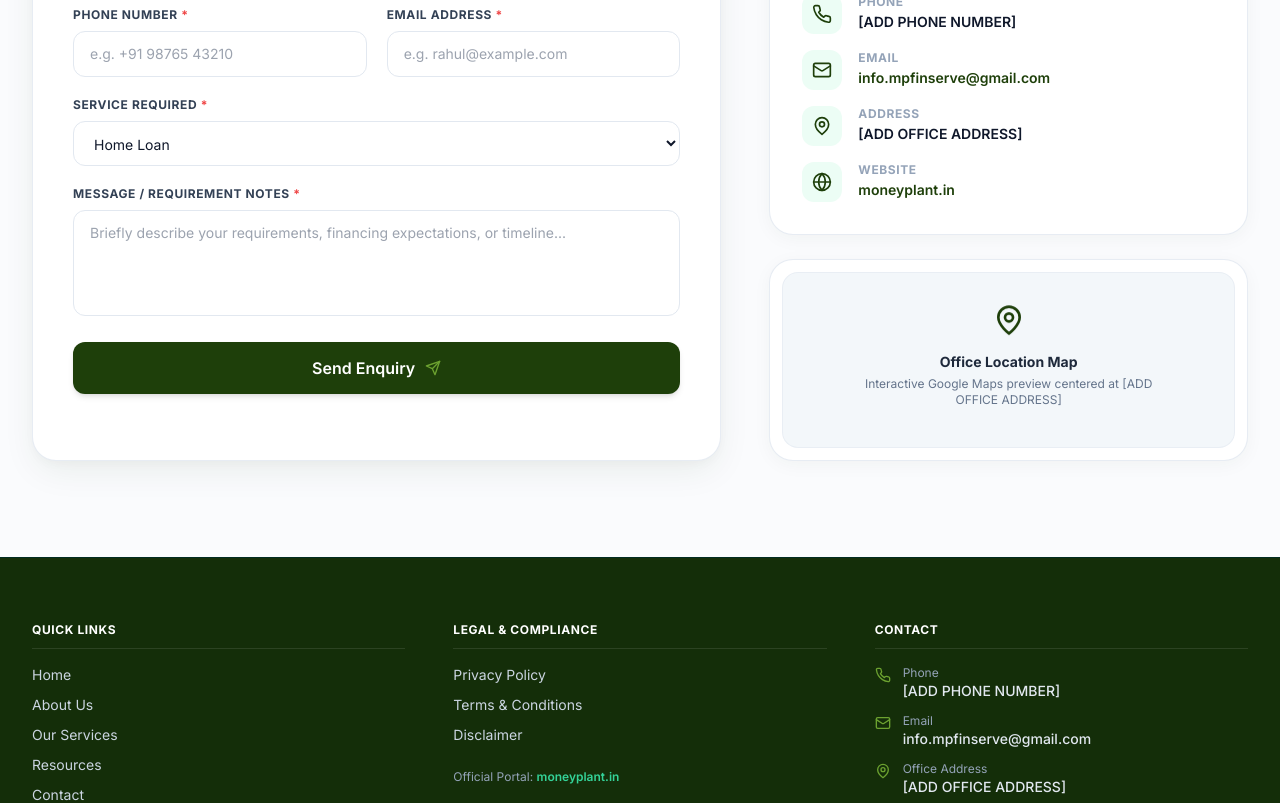
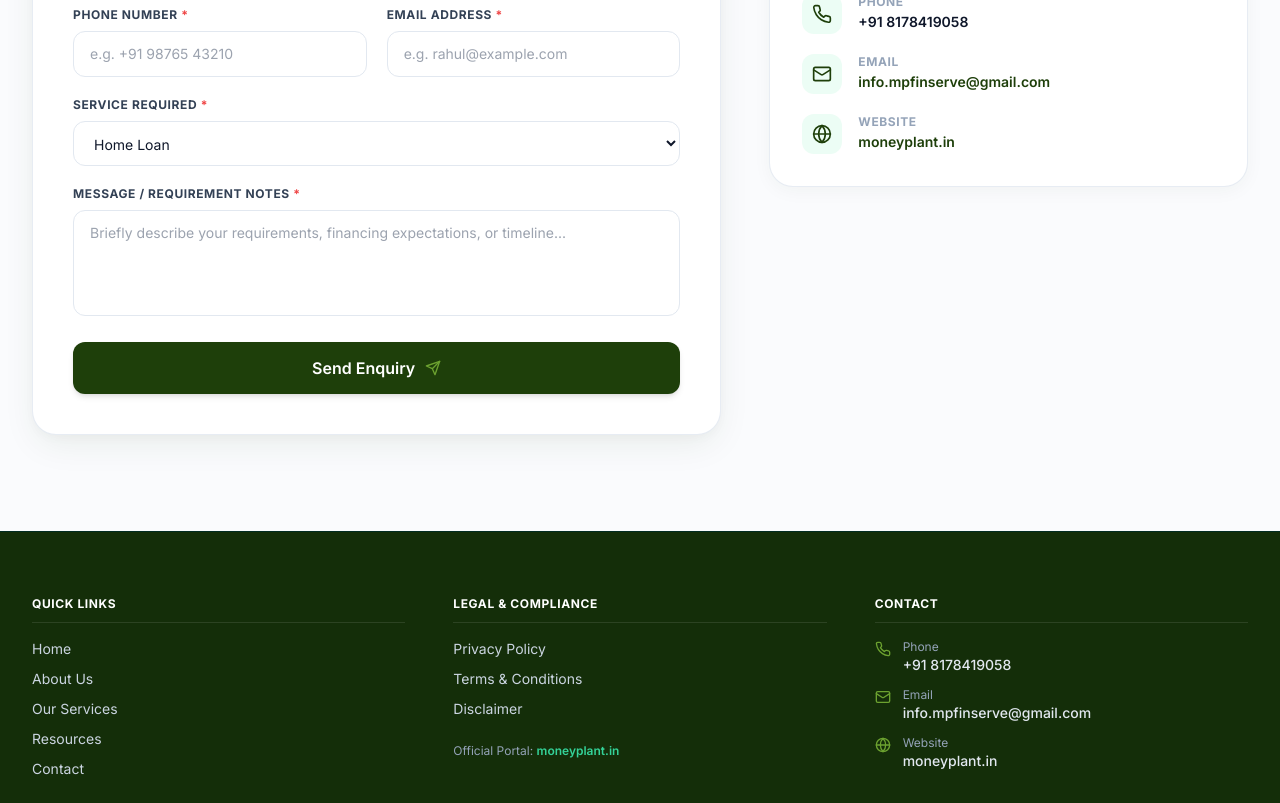
Before and after one commit to shubhgarg1712/moneyplant-website, a React (Vite) app: page / in a window 1280 px wide. Shown: the part 8400-9203 px from the top of the page. Built offline with nearby package versions, Linux system fonts and the light colour scheme.

Commit message:
Update MoneyPlant Contact Information card with phone +91 8178419058, email, website and remove address row

```diff
--- a/src/components/ContactSection.tsx
+++ b/src/components/ContactSection.tsx
@@ -1,5 +1,5 @@
 import React, { useState } from 'react';
-import { Phone, Mail, MapPin, Globe, CheckCircle2, AlertCircle, Loader2, Send } from 'lucide-react';
+import { Phone, Mail, Globe, CheckCircle2, AlertCircle, Loader2, Send } from 'lucide-react';
 
 export const TARGET_EMAIL = "info.mpfinserve@gmail.com";
 
@@ -356,14 +356,19 @@ export const ContactSection: React.FC = () => {
                 </div>
               </div>
 
-              <div className="space-y-4">
+              <div className="space-y-5">
                 <div className="flex items-start gap-4">
                   <div className="w-10 h-10 rounded-xl bg-emerald-50 text-brand-forest flex items-center justify-center shrink-0">
                     <Phone className="w-5 h-5" />
                   </div>
                   <div>
                     <p className="text-xs font-bold text-slate-400 uppercase tracking-wider">Phone</p>
-                    <p className="text-sm font-semibold text-slate-900 mt-0.5">[ADD PHONE NUMBER]</p>
+                    <a
+                      href="tel:+918178419058"
+                      className="text-sm font-semibold text-slate-900 hover:text-brand-forest mt-0.5 block hover:underline"
+                    >
+                      +91 8178419058
+                    </a>
                   </div>
                 </div>
 
@@ -384,37 +389,22 @@ export const ContactSection: React.FC = () => {
 
                 <div className="flex items-start gap-4">
                   <div className="w-10 h-10 rounded-xl bg-emerald-50 text-brand-forest flex items-center justify-center shrink-0">
-                    <MapPin className="w-5 h-5" />
-                  </div>
-                  <div>
-                    <p className="text-xs font-bold text-slate-400 uppercase tracking-wider">Address</p>
-                    <p className="text-sm font-semibold text-slate-900 mt-0.5">[ADD OFFICE ADDRESS]</p>
-                  </div>
-                </div>
-
-                <div className="flex items-start gap-4">
-                  <div className="w-10 h-10 rounded-xl bg-emerald-50 text-brand-forest flex items-center justify-center shrink-0">
                     <Globe className="w-5 h-5" />
                   </div>
                   <div>
                     <p className="text-xs font-bold text-slate-400 uppercase tracking-wider">Website</p>
-                    <p className="text-sm font-semibold text-brand-forest mt-0.5">moneyplant.in</p>
+                    <a
+                      href="https://moneyplant.in"
+                      target="_blank"
+                      rel="noopener noreferrer"
+                      className="text-sm font-semibold text-brand-forest hover:text-brand-primary mt-0.5 block hover:underline"
+                    >
+                      moneyplant.in
+                    </a>
                   </div>
                 </div>
               </div>
             </div>
-
-            {/* Google Maps Placeholder */}
-            <div className="bg-white rounded-3xl p-3 border border-slate-200/80 shadow-soft overflow-hidden">
-              <div className="h-44 w-full bg-slate-100/80 rounded-2xl relative flex flex-col items-center justify-center p-4 border border-slate-200/60 text-center">
-                <MapPin className="w-8 h-8 text-brand-forest mb-2 animate-bounce" />
-                <p className="text-sm font-bold text-slate-800">Office Location Map</p>
-                <p className="text-xs text-slate-500 max-w-xs mt-1">
-                  Interactive Google Maps preview centered at [ADD OFFICE ADDRESS]
-                </p>
-              </div>
-            </div>
-
           </div>
 
         </div>
--- a/src/components/FaqSection.tsx
+++ b/src/components/FaqSection.tsx
@@ -12,7 +12,7 @@ export const FaqSection: React.FC = () => {
     },
     {
       question: "How can I contact MoneyPlant?",
-      answer: "You can connect with us directly via our online enquiry form on this website, by calling [ADD PHONE NUMBER], or by emailing [ADD EMAIL]. Our advisory desk will schedule a structured consultation to review your requirements."
+      answer: "You can connect with us directly via our online enquiry form on this website, by calling +91 8178419058, or by emailing info.mpfinserve@gmail.com. Our advisory desk will schedule a structured consultation to review your requirements."
     },
     {
       question: "How do I know which financial solution is suitable for me?",
--- a/src/components/Footer.tsx
+++ b/src/components/Footer.tsx
@@ -1,5 +1,5 @@
 import React from 'react';
-import { Phone, Mail, MapPin, Globe, ShieldAlert } from 'lucide-react';
+import { Phone, Mail, Globe, ShieldAlert } from 'lucide-react';
 
 export const Footer: React.FC = () => {
   return (
@@ -80,7 +80,9 @@ export const Footer: React.FC = () => {
                 <Phone className="w-4 h-4 text-brand-fresh shrink-0 mt-0.5" />
                 <div>
                   <span className="text-xs text-slate-400 block">Phone</span>
-                  <span className="text-slate-200 font-medium">[ADD PHONE NUMBER]</span>
+                  <a href="tel:+918178419058" className="text-slate-200 font-medium hover:text-brand-fresh transition-colors">
+                    +91 8178419058
+                  </a>
                 </div>
               </li>
               <li className="flex items-start gap-3">
@@ -93,10 +95,12 @@ export const Footer: React.FC = () => {
                 </div>
               </li>
               <li className="flex items-start gap-3">
-                <MapPin className="w-4 h-4 text-brand-fresh shrink-0 mt-0.5" />
+                <Globe className="w-4 h-4 text-brand-fresh shrink-0 mt-0.5" />
                 <div>
-                  <span className="text-xs text-slate-400 block">Office Address</span>
-                  <span className="text-slate-200 font-medium">[ADD OFFICE ADDRESS]</span>
+                  <span className="text-xs text-slate-400 block">Website</span>
+                  <a href="https://moneyplant.in" target="_blank" rel="noopener noreferrer" className="text-slate-200 font-medium hover:text-brand-fresh transition-colors">
+                    moneyplant.in
+                  </a>
                 </div>
               </li>
             </ul>
```
